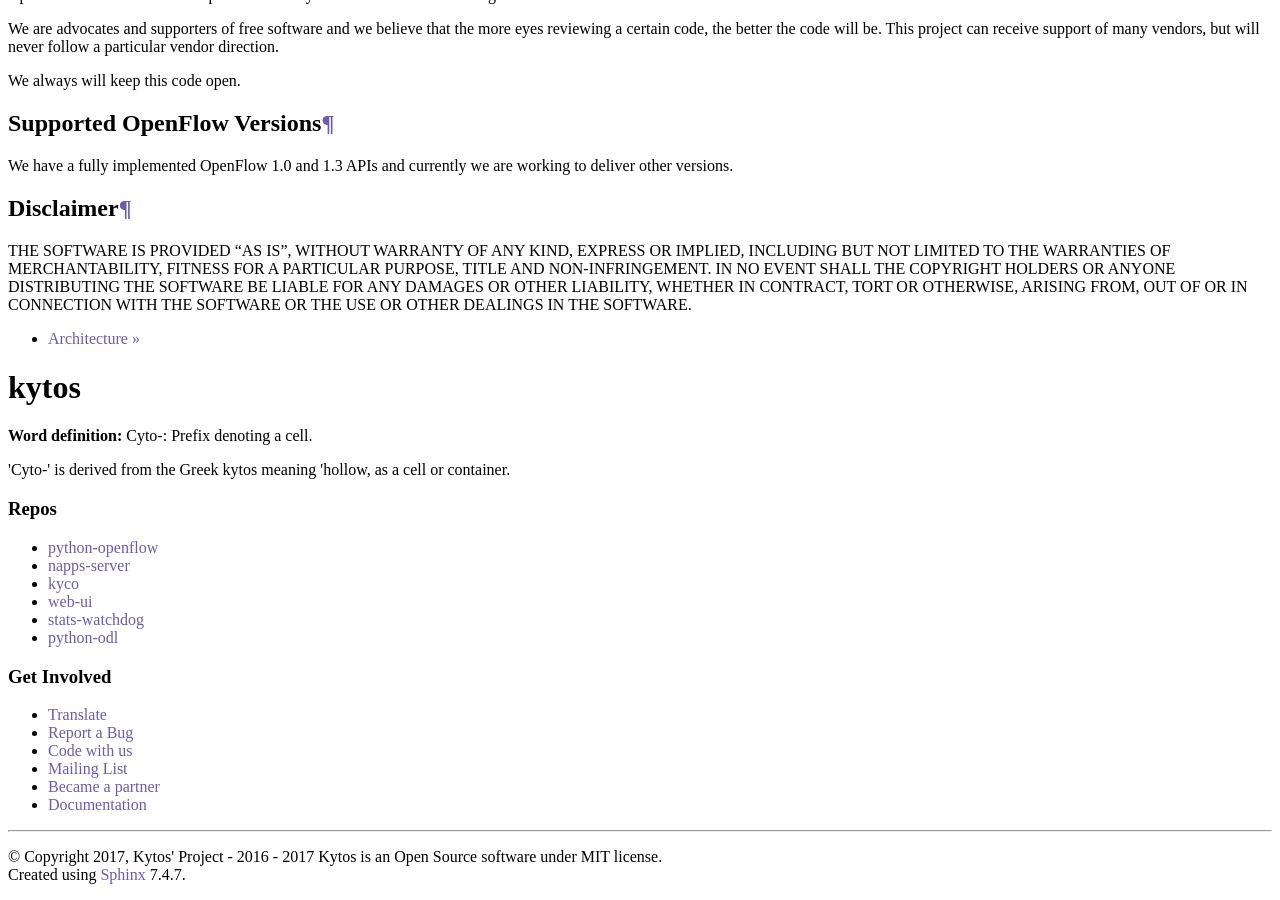
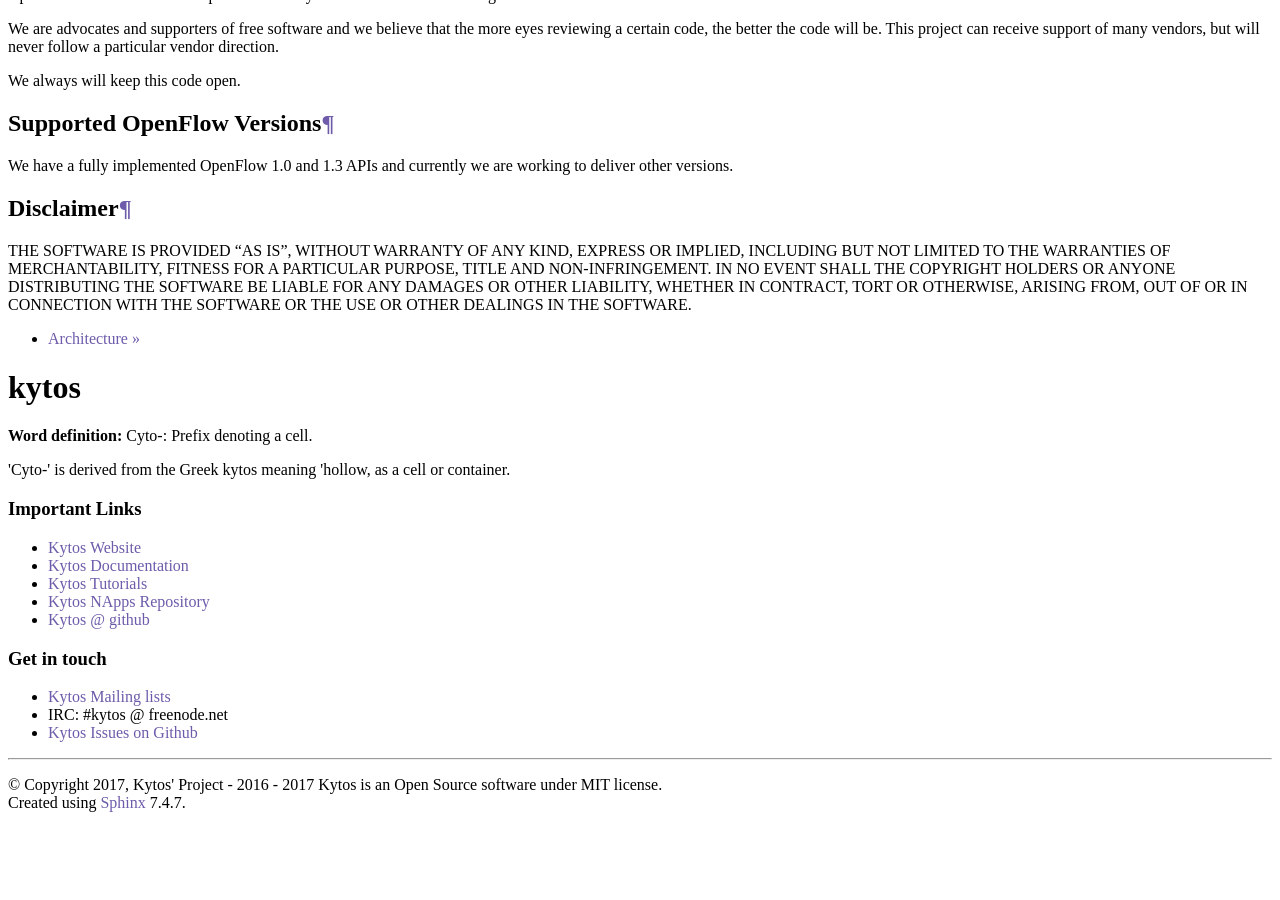
Before and after one commit to kytos/documentation, a Sphinx documentation site: the page built from docs/index.rst, in a window 1280 px wide and 900 px high, scrolled down 1102 px. Built offline with Sphinx 7.4.7, drawn with Linux system fonts in a browser that asks for light colours; after the commit the page ends 1930 px from its top, so only the background shows below that.

Commit message:
Updating sphinx footer

```diff
--- a/docs/_templates/layout.html
+++ b/docs/_templates/layout.html
@@ -36,25 +36,21 @@
         <p><strong>Word definition:</strong> Cyto-: Prefix denoting a cell.</p><p> 'Cyto-' is derived from the Greek kytos meaning 'hollow, as a cell or container.</p>
       </div>
       <div class="col-lg-3 col-md-3 col-sm-6 col-xs-6 ">
-        <h3>Repos</h3>
+        <h3>Important Links</h3>
           <ul class="list-footer">
-            <li><a href="">python-openflow</a></li>
-            <li><a href="">napps-server</a></li>
-            <li><a href="">kyco</a></li>
-            <li><a href="">web-ui</a></li>
-            <li><a href="">stats-watchdog</a></li>
-            <li><a href="">python-odl</a></li>
+            <li><a href="https://kytos.io">Kytos Website</a></li>
+            <li><a href="https://docs.kytos.io">Kytos Documentation</a></li>
+            <li><a href="https://tutorials.kytos.io">Kytos Tutorials</a></li>
+            <li><a href="https://napps.kytos.io">Kytos NApps Repository</a></li>
+            <li><a href="https://github.com/kytos">Kytos @ github</a></li>
           </ul>
       </div>
       <div class="col-lg-3 col-md-3 col-sm-6 col-xs-6 ">
-        <h3>Get Involved</h3>
+        <h3>Get in touch</h3>
         <ul class="list-footer">
-          <li><a href="">Translate</a></li>
-          <li><a href="">Report a Bug</a></li>
-          <li><a href="">Code with us</a></li>
-          <li><a href="">Mailing List</a></li>
-          <li><a href="">Became a partner</a></li>
-          <li><a href="">Documentation</a></li>
+          <li><a href="https://lists.kytos.io">Kytos Mailing lists</a></li>
+          <li>IRC: #kytos @ freenode.net</li>
+          <li><a href="https://github.com/kytos/kytos/issues">Kytos Issues on Github</a></li>
         </ul>
       </div>
     </div>
```
